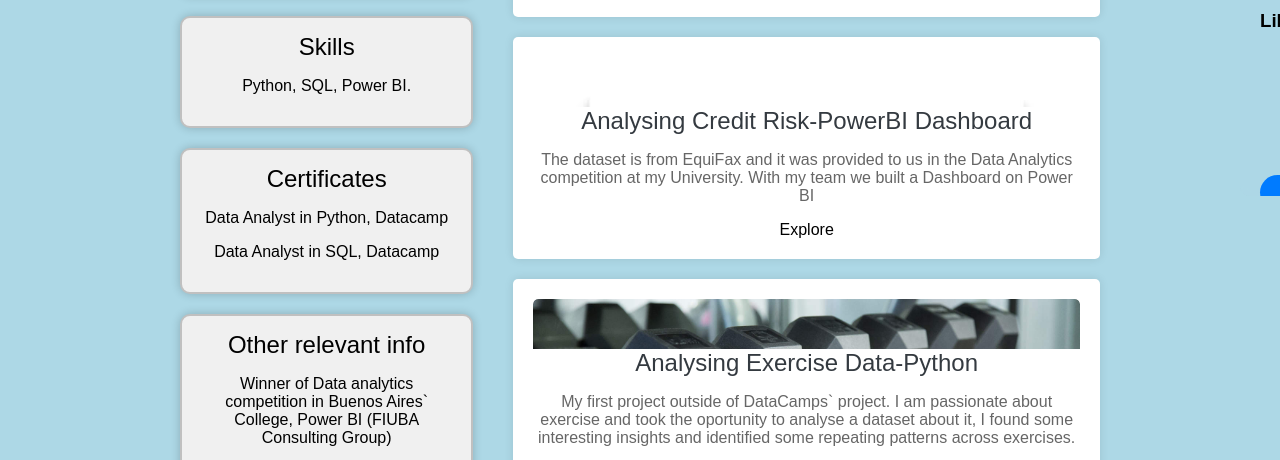
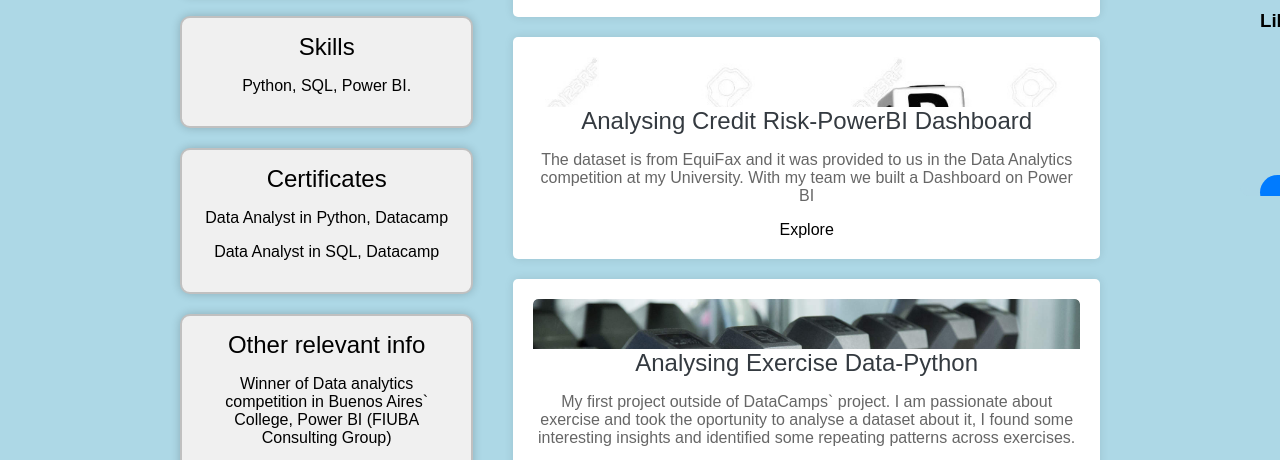
Before and after one commit to BA-Etchepareborda/BA-Etchepareborda.github.io, a plain HTML site: page index.html in a window 1280 px wide. Shown: the part 644-1104 px from the top of the page. Drawn offline with Linux system fonts and the light colour scheme.

Commit message:
Update index.html

```diff
--- a/index.html
+++ b/index.html
@@ -267,7 +267,7 @@
 
                 <div class="project">
                      <div class="project-banner">
-            <img src="bannercredit.jpg" alt="Project Banner 3">
+            <img src="Credit risk.jpg" alt="Project Banner 3">
         </div>
                     <h2>Analysing Credit Risk-PowerBI Dashboard</h2>
                     <div class="project-details">
```
